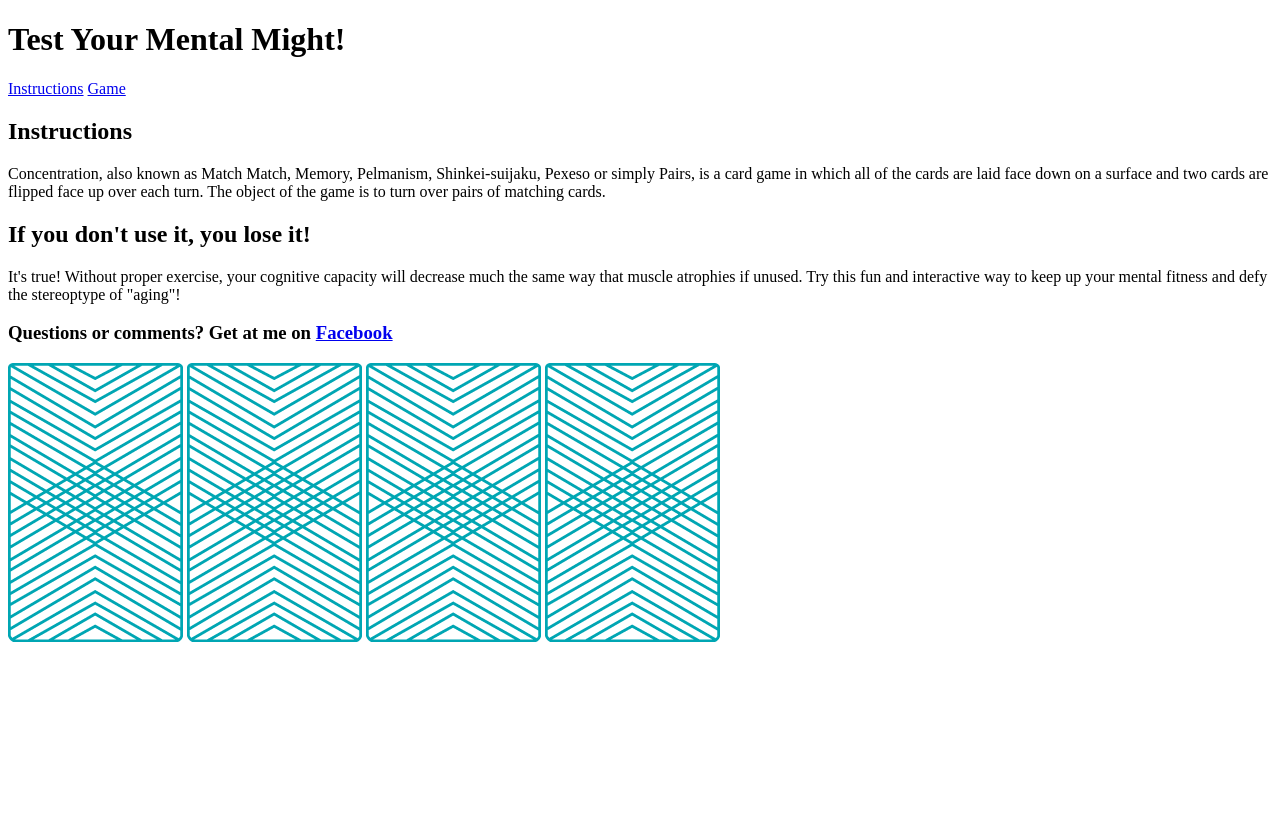
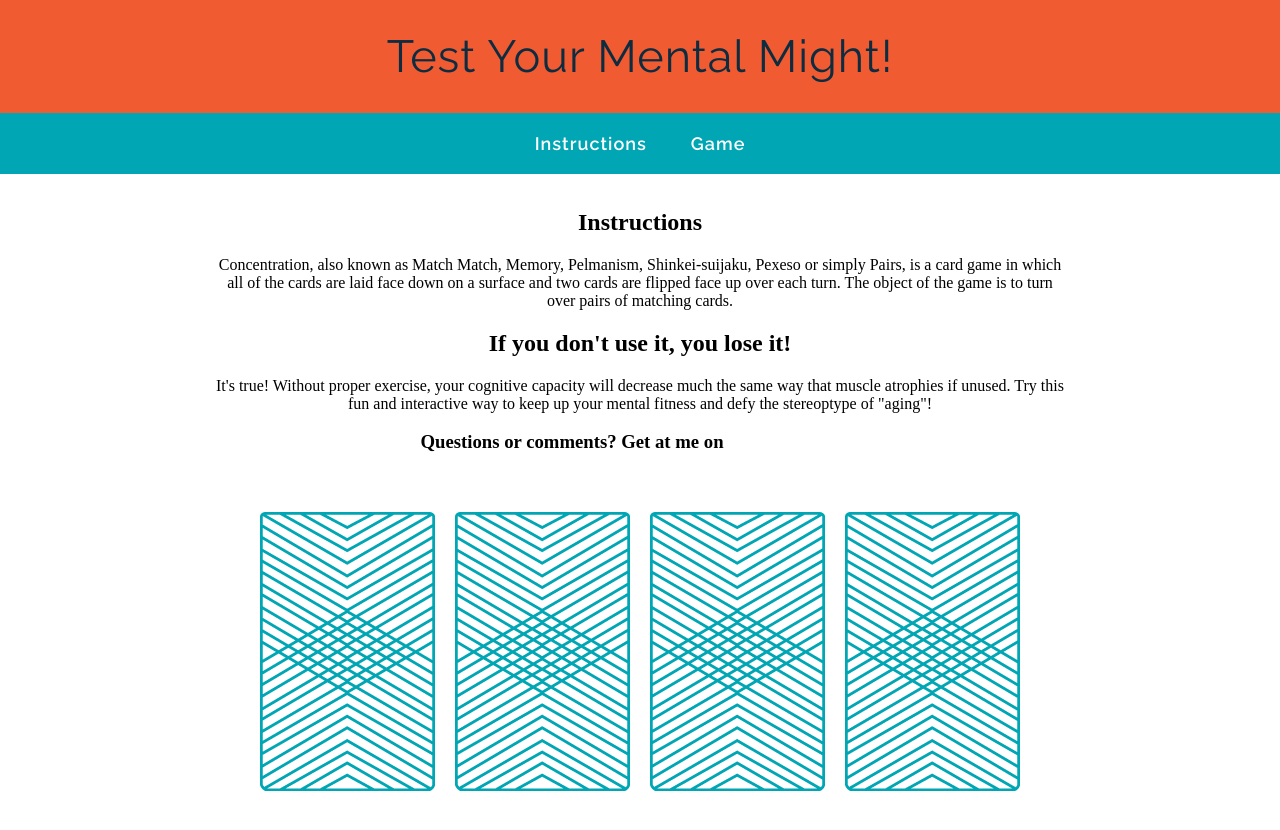
Before and after one commit to mrkrosenberg/memory-game, a plain HTML site: page index.html in a window 1280 px wide. Before the commit the page ends 800 px from the top, so only its background shows below. Drawn offline with Linux system fonts and the light colour scheme; a web font is replaced by a local one.

Commit message:
added structure, css

```diff
--- a/index.html
+++ b/index.html
@@ -3,13 +3,18 @@
 <head>
 	<title>Test Your Mental Might!</title>
 	<link href="https://fonts.googleapis.com/css?family=Droid+Serif|Raleway:400,500,600,700" rel="stylesheet">
-	<link href="css/style.css" rel="stylesheet" type="text/css">
+	<link rel="stylesheet" type="text/css" href="styles.css">
 </head>
 <body>
+	<header>
 	<h1>Test Your Mental Might!</h1>
+	</header>
+	<nav>
 		<a href="#">Instructions</a>
 		<a href="#">Game</a>
-		<h2>Instructions</h2>
+	</nav>
+	<main>
+	<h2>Instructions</h2>
 		<p>Concentration, also known as Match Match, Memory, Pelmanism, Shinkei-suijaku, Pexeso or simply Pairs, is a card game in which all of the cards are laid face down on a surface and two cards are flipped face up over each turn. The object of the game is to turn over pairs of matching cards.</p>
 		<h2>If you don't use it, you lose it!</h2>
 		<p>It's true!  Without proper exercise, your cognitive capacity will decrease much the same way that muscle atrophies if unused. Try this fun and interactive way to keep up your mental fitness and defy the stereoptype of "aging"!   </p>
@@ -21,6 +26,7 @@
 		<img src="images/back.png" alt="King of Diamonds">
 		<img src="images/back.png" alt="King of Hearts">
 	</div>
+</main>
 
 </body>
 </html>
--- a/styles.css
+++ b/styles.css
@@ -0,0 +1,38 @@
+body {
+	text-align: center;
+	margin: 0;
+}
+h1 {
+	font-family: Raleway, serif;
+	font-size: 45px;
+	color: #0d2c40;
+	letter-spacing: 1px;
+	font-weight: 400;
+	margin: 0;
+}
+header {
+	background-color: #f15b31;
+	color: #FFFFFF;
+	padding: 30px 20px 30px 20px;
+}
+nav {
+	/*color: #FFFFFF;*/
+	background-color: #00a6b3;
+	padding: 20px 0;
+}
+a {
+	text-decoration: none;
+	font-family: Raleway, serif;
+	font-size:18px;
+	color: #FFFFFF;
+	letter-spacing: 1px;
+	font-weight: 600;
+	margin: 0 20px;
+}
+main {
+	width: 850px;
+	margin: 35px auto;
+}
+img {
+	margin: 40px 8px 0 8px;
+}
```
